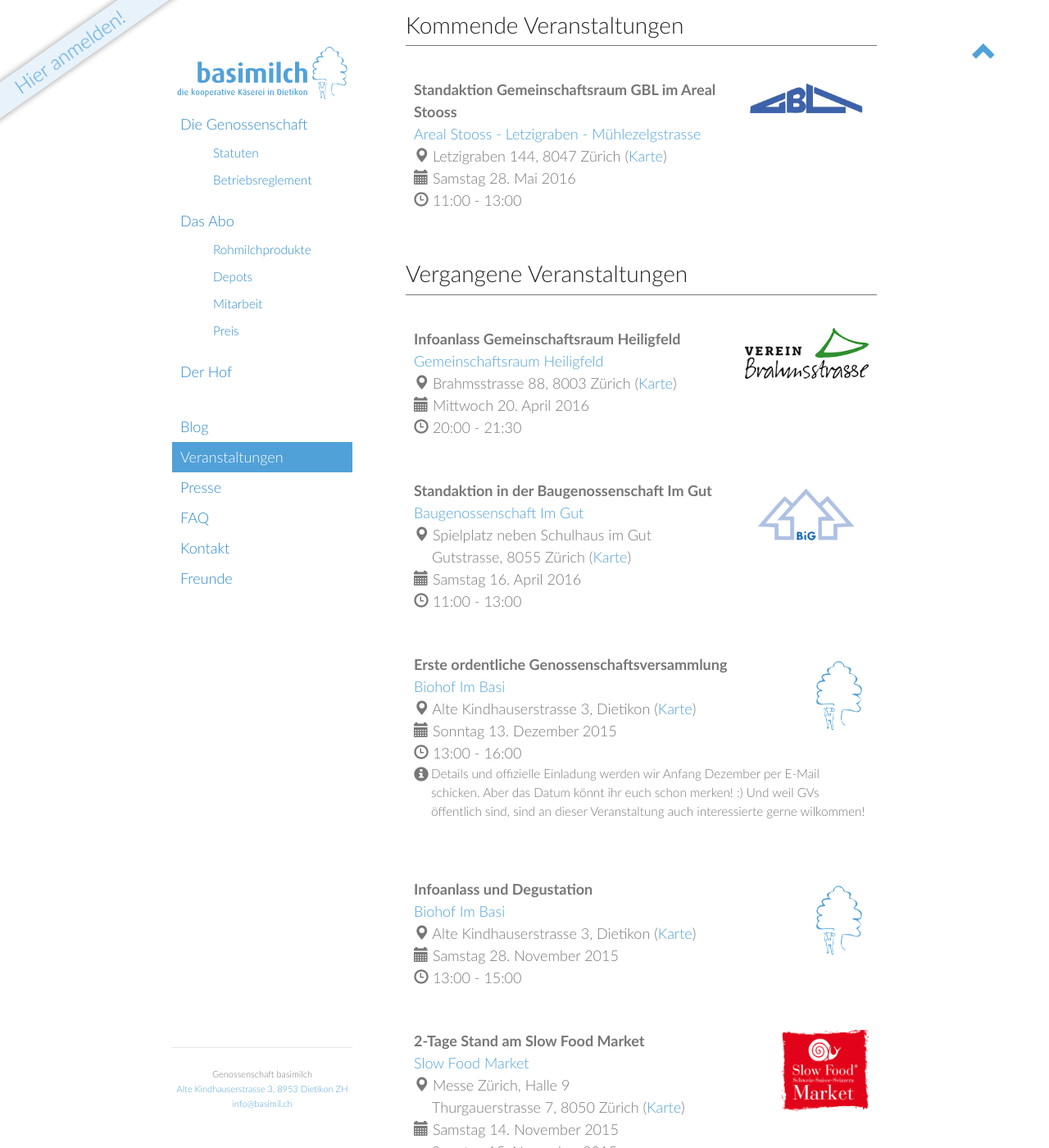
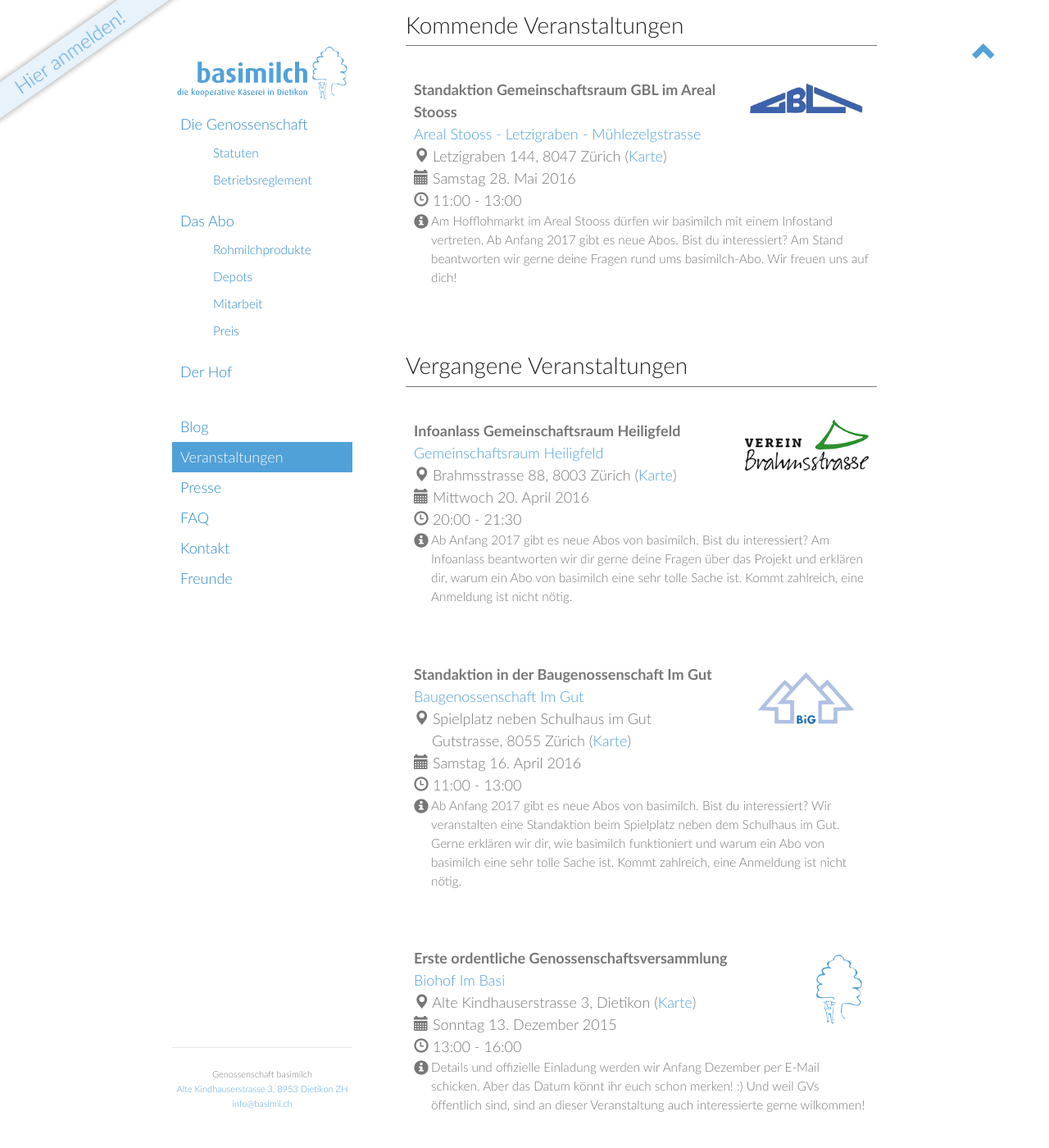
Before and after one commit to vryser/basimilch.github.io, a Jekyll site: the page built from pages/040-veranstaltungen.md, in a window 1280 px wide and 1400 px high, scrolled down 454 px. Shown: the whole window at 82% size. Built offline with Jekyll 4.4.1, drawn with Linux system fonts in a browser that asks for light colours.

Commit message:
new: add event descriptions

```diff
--- a/_data/events.yml
+++ b/_data/events.yml
@@ -144,8 +144,12 @@
   address:      Spielplatz neben Schulhaus im Gut
   address_2:    Gutstrasse, 8055 Zürich
   map_url:      https://www.google.com/maps/d/viewer?mid=zdeOc1qgK1qY.kVNRrBAWBohI
-  # info: >
-  #   Diese Veranstaltung...
+  info: >
+    Ab Anfang 2017 gibt es neue Abos von basimilch. Bist du interessiert? Wir
+    veranstalten eine Standaktion beim Spielplatz neben dem Schulhaus im Gut.
+    Gerne erklären wir dir, wie basimilch funktioniert und warum ein Abo von
+    basimilch eine sehr tolle Sache ist. Kommt zahlreich, eine Anmeldung ist
+    nicht nötig.
 
 - title:        Infoanlass Gemeinschaftsraum Heiligfeld
   title_short:  Infoanlass im Heiligfeld
@@ -157,8 +161,11 @@
   address:      Brahmsstrasse 88, 8003 Zürich
   # address_2:
   map_url:      https://www.google.ch/maps/place/Brahmsstrasse+88+8003+Zürich+Switzerland
-  # info: >
-  #   Diese Veranstaltung...
+  info: >
+    Ab Anfang 2017 gibt es neue Abos von basimilch. Bist du interessiert? Am
+    Infoanlass beantworten wir dir gerne deine Fragen über das Projekt und
+    erklären dir, warum ein Abo von basimilch eine sehr tolle Sache ist. Kommt
+    zahlreich, eine Anmeldung ist nicht nötig.
 
 - title:        Standaktion Gemeinschaftsraum GBL im Areal Stooss
   title_short:  Standaktion Gemeinschaftsraum GBL
@@ -171,5 +178,8 @@
   address:      Letzigraben 144, 8047 Zürich
   # address_2:
   map_url:      https://www.google.ch/maps/place/Letzigraben+144+8047+Zürich+Switzerland
-  # info: >
-  #   Diese Veranstaltung...
+  info: >
+    Am Hofflohmarkt im Areal Stooss dürfen wir basimilch mit einem Infostand
+    vertreten. Ab Anfang 2017 gibt es neue Abos. Bist du interessiert? Am Stand
+    beantworten wir gerne deine Fragen rund ums basimilch-Abo. Wir freuen uns
+    auf dich!
```
